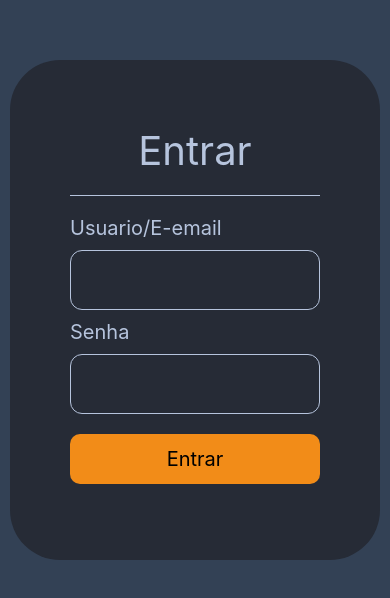
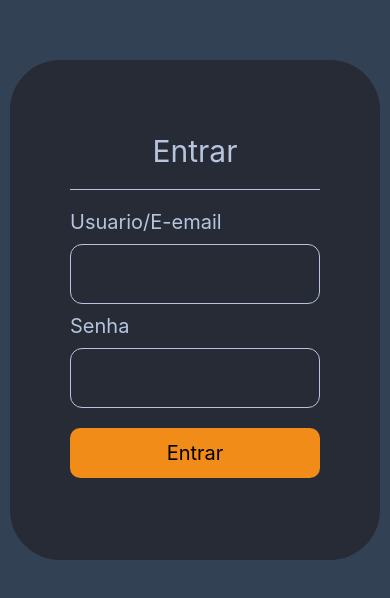
Before and after one commit to pedroescp/uNotes_react_native, a React Native app: screen / in a window 390 px wide. Shown: the part 112-710 px from the top of the page. Built offline with nearby package versions, Linux system fonts and the light colour scheme.

Commit message:
Feat: made improvements to the login component

```diff
--- a/src/components/login.tsx
+++ b/src/components/login.tsx
@@ -1,12 +1,14 @@
 import React, { useState } from "react";
 import { StyleSheet, View, TouchableOpacity, Text } from "react-native";
 import { TextInput } from "react-native-gesture-handler";
+import { CheckBox } from "react-native-elements";
 export default function Login() {
   const onPress = () => {
     console.log("Botão de adicionar pressionado");
   };
 
   const [modalVisible, setModalVisible] = useState(false);
+  const [checked, setChecked] = useState(false);
 
   return (
     <View style={styles.container}>
@@ -98,6 +100,7 @@ const styles = StyleSheet.create({
     height: 60,
     padding: 0,
     marginTop: 10,
+    paddingHorizontal: 10,
     marginBottom: 10,
     fontSize: 30,
     fontWeight: "500",
@@ -117,7 +120,7 @@ const styles = StyleSheet.create({
   inputs: {},
 
   title: {
-    fontSize: 40,
+    fontSize: 30,
     color: "#b6c4dd",
   },
 
@@ -130,4 +133,14 @@ const styles = StyleSheet.create({
   buttonEnter: {
     fontSize: 20,
   },
+
+  esqueci: {
+    color: "#b6c4dd",
+  },
+
+  buttonEsqueci: {
+    display: "flex",
+    marginVertical: 10,
+    width: "100%",
+  },
 });
```
